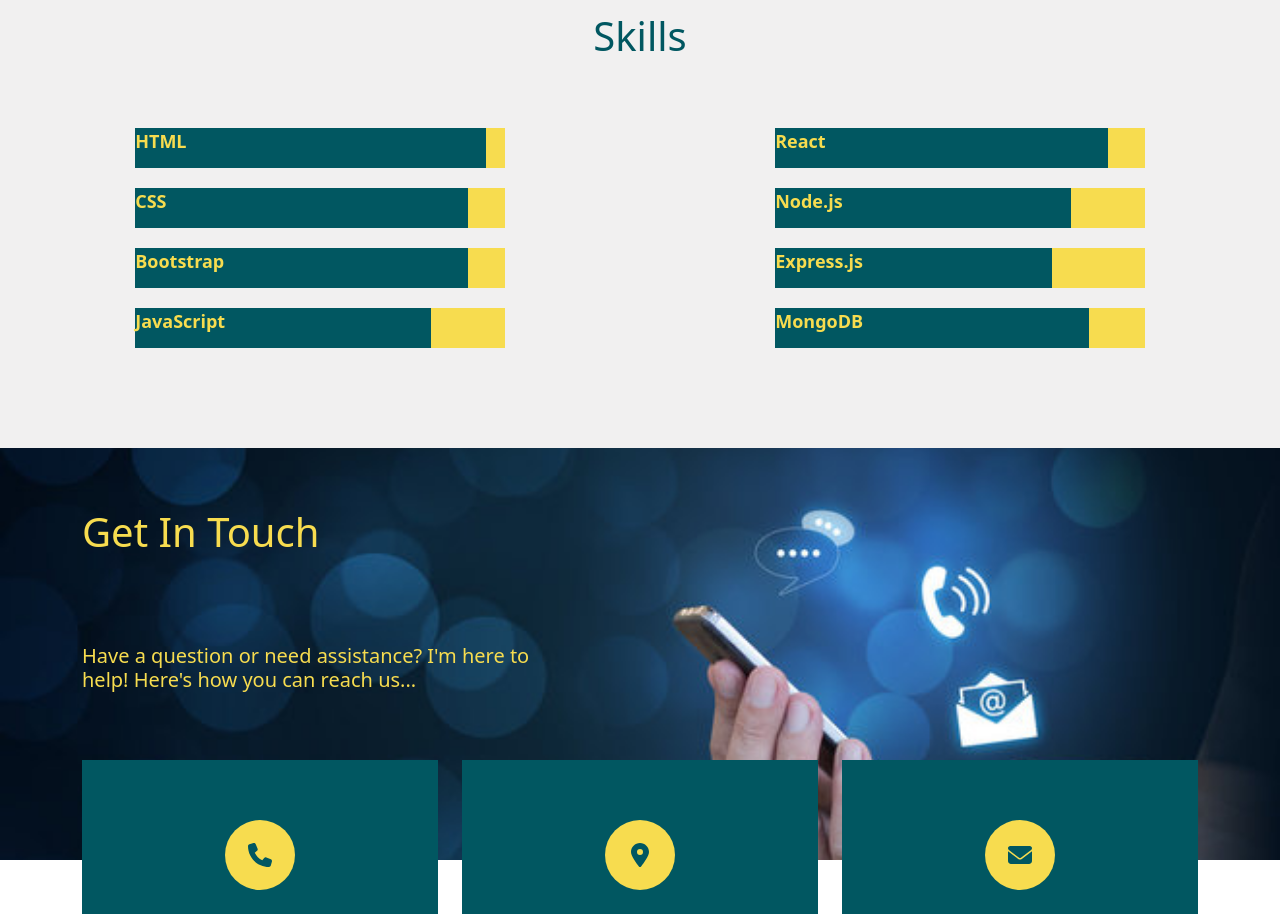
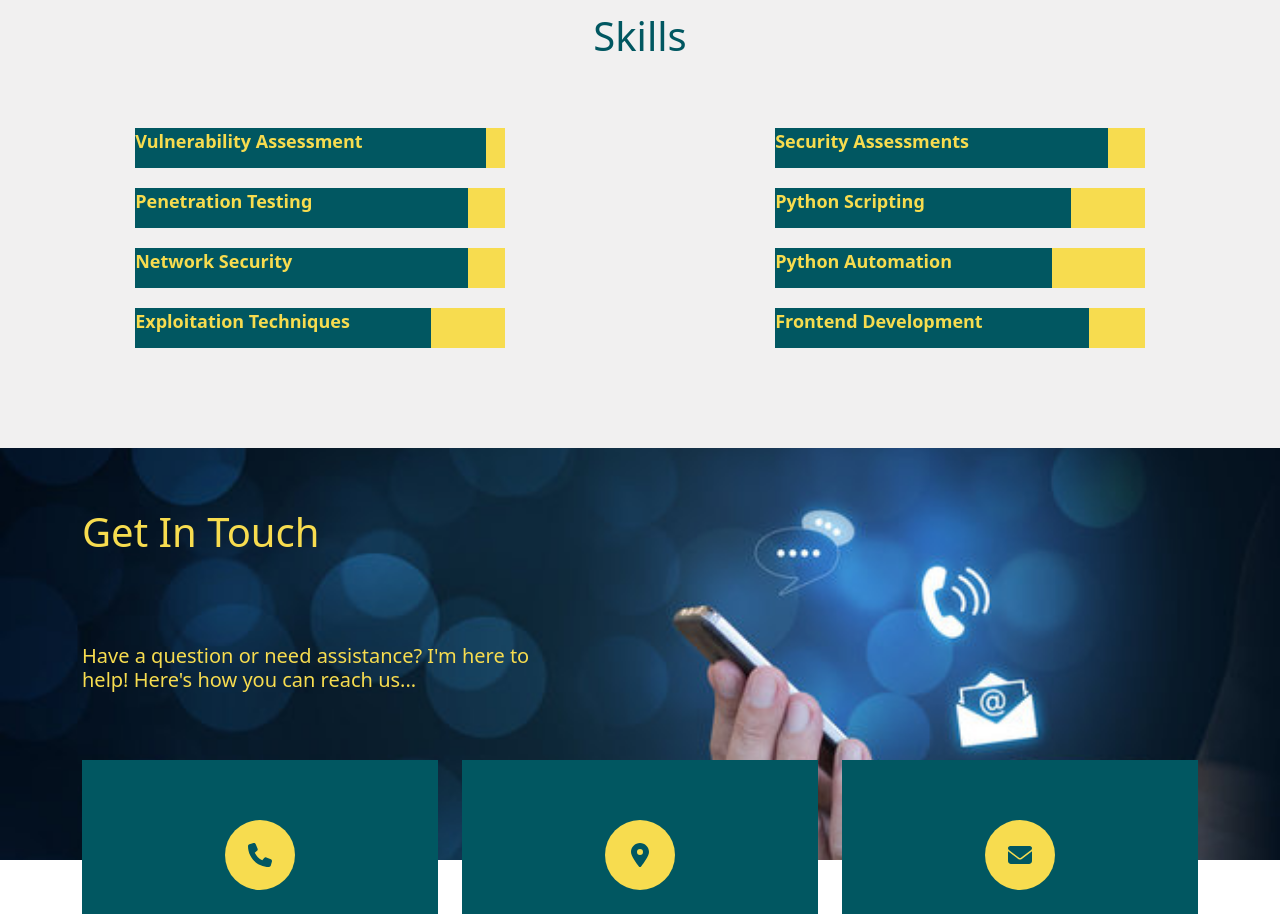
Before and after one commit to Sangharsha564/portfolio, a React (Create React App) app: page / in a window 1280 px wide. Shown: the part 2340-3254 px from the top of the page. Built offline with nearby package versions, Linux system fonts and the light colour scheme.

Commit message:
Update Skills.jsx
updating my skills

```diff
--- a/src/Components/Skills.jsx
+++ b/src/Components/Skills.jsx
@@ -5,16 +5,16 @@ import Row from "react-bootstrap/esm/Row";
 import Container from "react-bootstrap/esm/Container";
 
 const skillsData = [
-  { name: "HTML", level: 95 },
-  { name: "CSS", level: 90 },
-  { name: "Bootstrap", level: 90 },
-  { name: "JavaScript", level: 80 },
+  { name: "Vulnerability Assessment", level: 95 },
+  { name: "Penetration Testing", level: 90 },
+  { name: "Network Security", level: 90 },
+  { name: "Exploitation Techniques", level: 80 },
 ];
 const OtherskillsData = [
-    { name: "React", level: 90 },
-    { name: "Node.js", level: 80 },
-    { name: "Express.js", level: 75 },
-    { name: "MongoDB", level: 85 },
+    { name: "Security Assessments", level: 90 },
+    { name: "Python Scripting", level: 80 },
+    { name: "Python Automation", level: 75 },
+    { name: "Frontend Development", level: 85 },
   ];
 
   const FirstContainer=styled(Container)`
```
